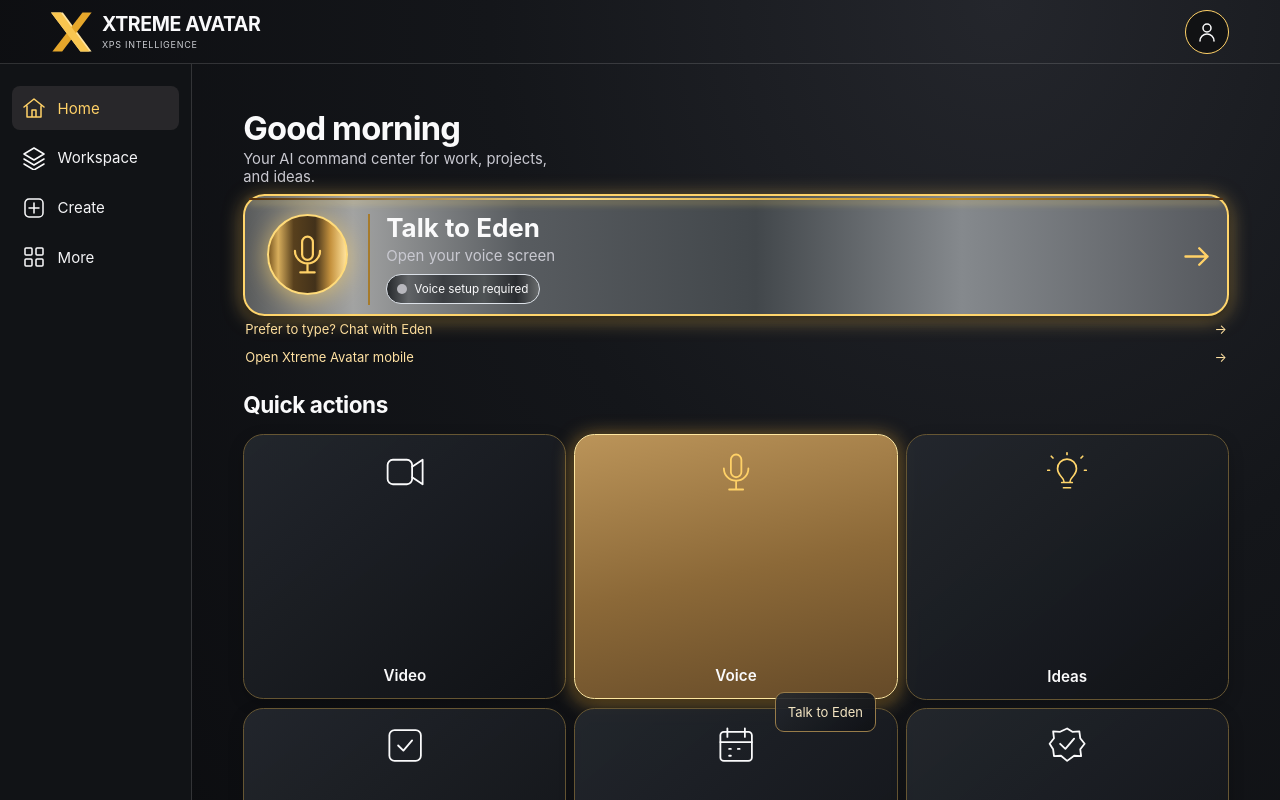
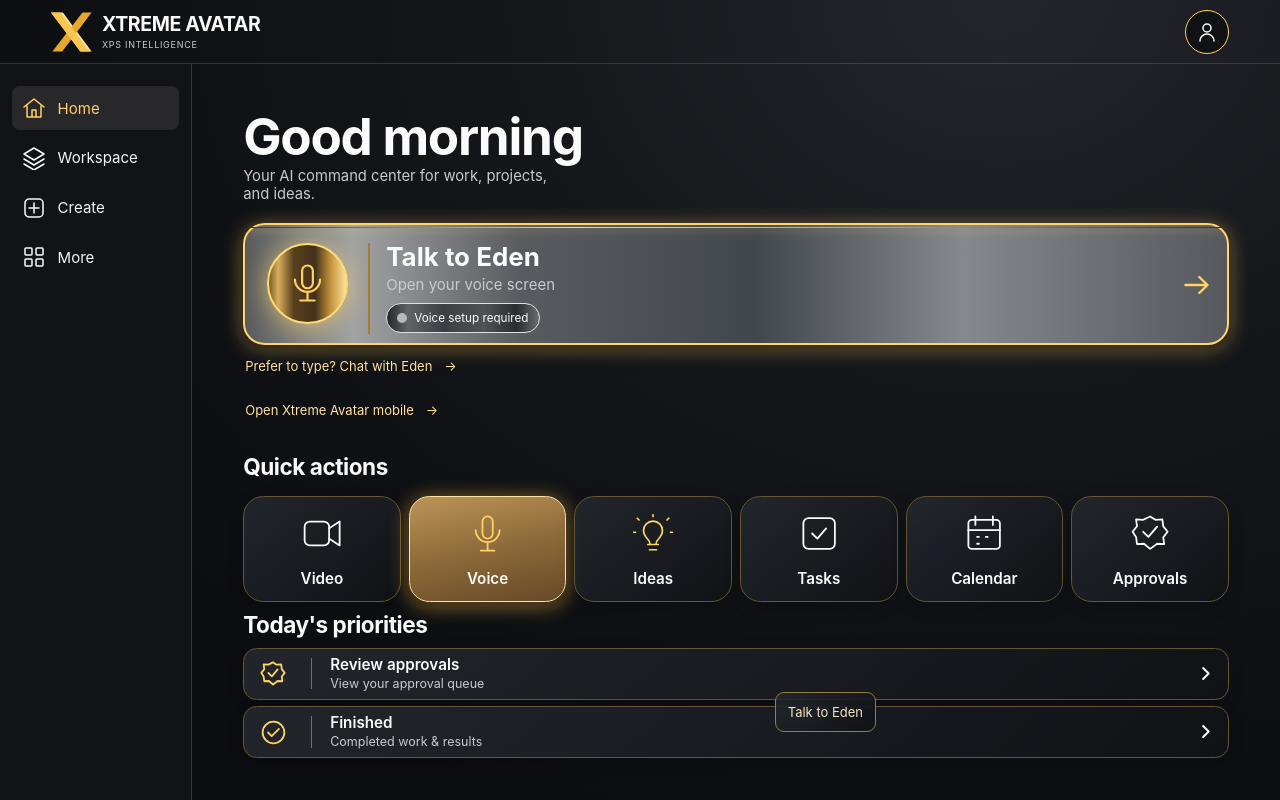
Before and after one commit to XTREME-SYSTEMS/xtreme-avatar-clean, a Next.js app: page / in a window 1280 px wide. Shown: the top 800 px of the page. Built offline with nearby package versions, Linux system fonts and the light colour scheme; a web font is replaced by a local one.

Commit message:
Unify frameless mobile and Foreman review preview

```diff
--- a/src/app/home.module.css
+++ b/src/app/home.module.css
@@ -73,3 +73,14 @@
 @media (prefers-reduced-motion: reduce) { .actionTile, .talk { transition: none; } }
 .chatLink { display: flex; align-items: center; justify-content: space-between; gap: 12px; color: #ffe1a2; font-size: 13px; line-height: 1.5; padding: 4px 2px; }
 .chatLink:focus-visible { outline: 2px solid #fff1be; outline-offset: 4px; border-radius: 4px; }
+
+
+@media (min-width: 860px) {
+  .intro h1 { font-size: clamp(2.1rem, 4vw, 3.6rem); line-height: 1.12; }
+  .talk { margin-top: 1.2rem; }
+  .chatLink { justify-content: start; min-height: 44px; }
+  .actionTile { aspect-ratio: auto; min-height: 106px; }
+}
+@media (min-width: 1120px) {
+  .actionGrid { grid-template-columns: repeat(6, minmax(0, 1fr)); }
+}
```
